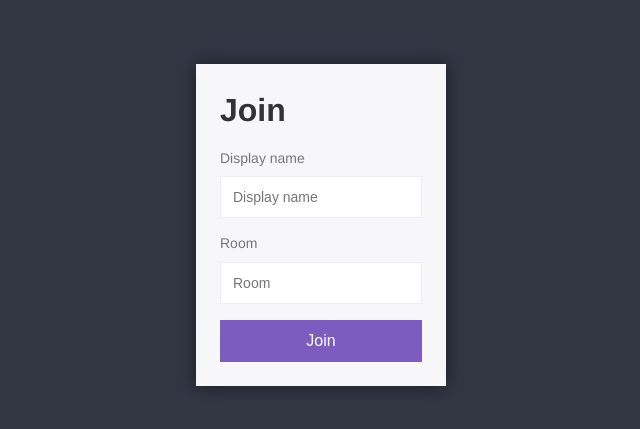
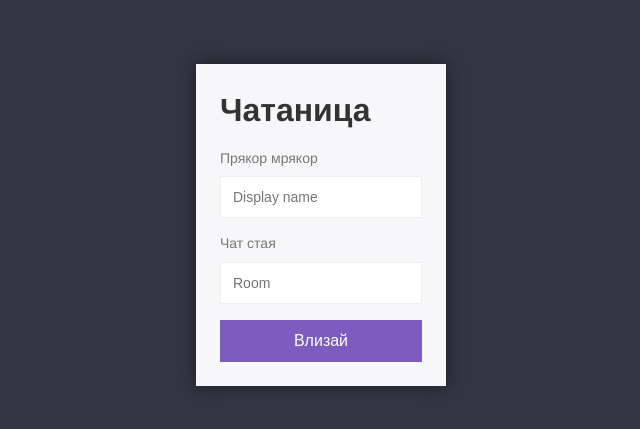
Before and after one commit to gkurtev/chat-app-project, a website: page public/index.html in a window 1280 px wide. Shown: the part 175-604 px from the top of the page, without its empty margins (319-959 px from the left). Drawn offline with Linux system fonts and the light colour scheme.

Commit message:
Updated some english text to bulgarian

```diff
--- a/public/index.html
+++ b/public/index.html
@@ -12,15 +12,15 @@
 <body>
   <div class="centered-form">
     <div class="centered-form__box">
-      <h1>Join</h1>
+      <h1>Чатаница</h1>
 
       <form action="/chat.html">
-        <label>Display name</label>
+        <label>Прякор мрякор</label>
 
         <input type="text" name="username" placeholder="Display name" required>
-        <label>Room</label>
+        <label>Чат стая</label>
         <input type="text" name="room" placeholder="Room" required>
-        <button>Join</button>
+        <button>Влизай</button>
       </form>
     </div>
   </div>
```
Also changed, not shown: public/chat.html (+2 -2 lines).
